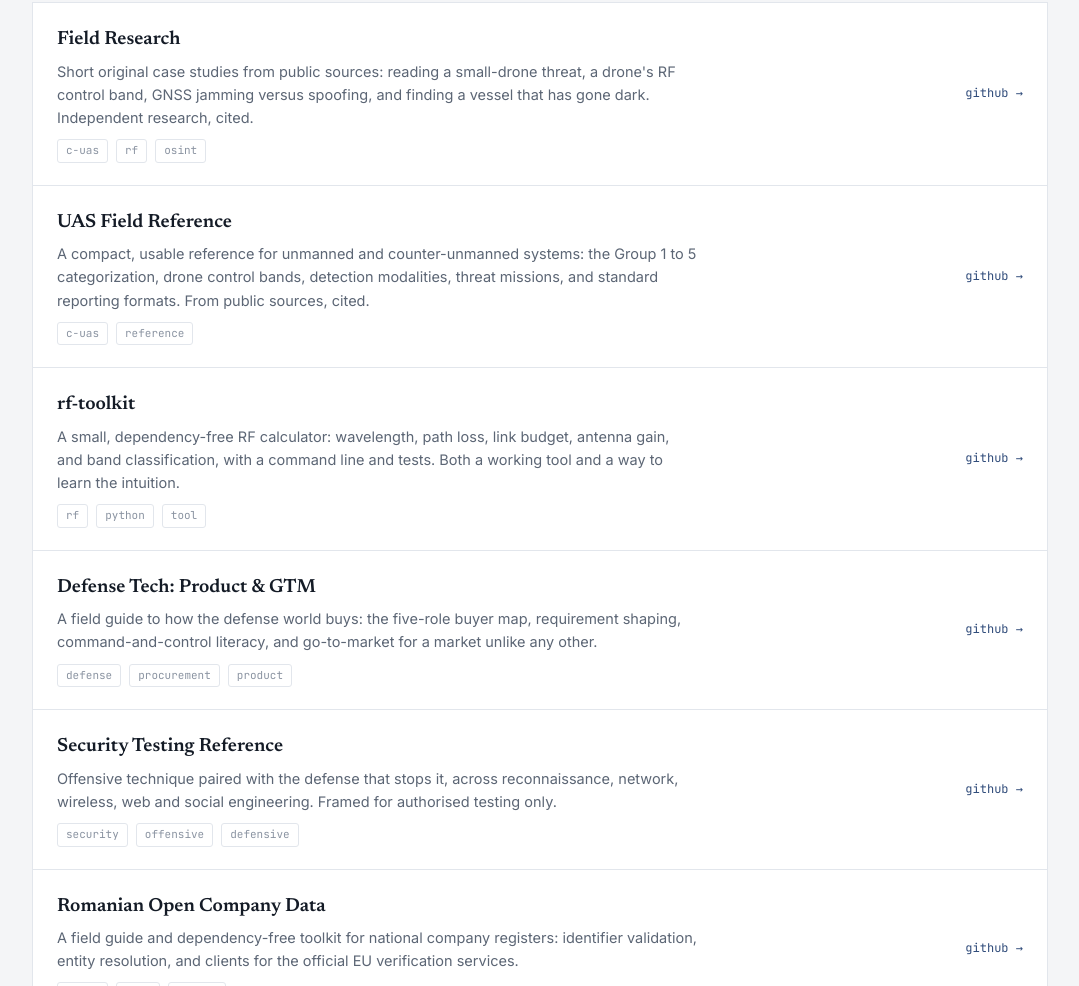
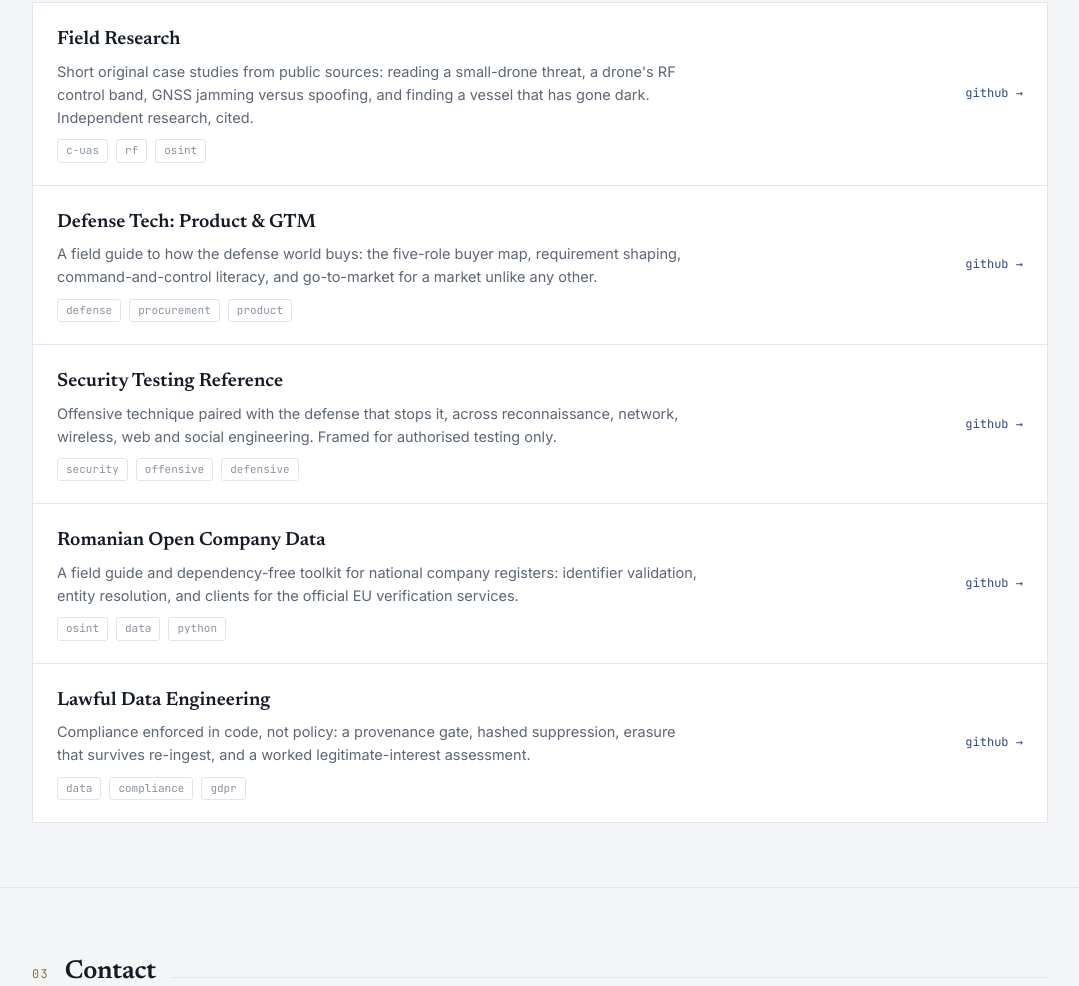
Before and after one commit to darkanalytica1/darkanalytica1.github.io, a plain HTML site: page index.html in a window 1280 px wide. Shown: the part 1420-2406 px from the top of the page, without its empty margins (100-1179 px from the left). Drawn offline with Linux system fonts and the light colour scheme.

Commit message:
Unlink private repos from site

```diff
--- a/index.html
+++ b/index.html
@@ -185,14 +185,6 @@
           <div><div class="t">Field Research</div><div class="d">Short original case studies from public sources: reading a small-drone threat, a drone's RF control band, GNSS jamming versus spoofing, and finding a vessel that has gone dark. Independent research, cited.</div><div class="tags"><span class="tag">c-uas</span><span class="tag">rf</span><span class="tag">osint</span></div></div>
           <div class="go">github →</div>
         </a>
-        <a class="witem" href="https://github.com/darkanalytica1/uas-field-reference" target="_blank" rel="noopener">
-          <div><div class="t">UAS Field Reference</div><div class="d">A compact, usable reference for unmanned and counter-unmanned systems: the Group 1 to 5 categorization, drone control bands, detection modalities, threat missions, and standard reporting formats. From public sources, cited.</div><div class="tags"><span class="tag">c-uas</span><span class="tag">reference</span></div></div>
-          <div class="go">github →</div>
-        </a>
-        <a class="witem" href="https://github.com/darkanalytica1/rf-toolkit" target="_blank" rel="noopener">
-          <div><div class="t">rf-toolkit</div><div class="d">A small, dependency-free RF calculator: wavelength, path loss, link budget, antenna gain, and band classification, with a command line and tests. Both a working tool and a way to learn the intuition.</div><div class="tags"><span class="tag">rf</span><span class="tag">python</span><span class="tag">tool</span></div></div>
-          <div class="go">github →</div>
-        </a>
         <a class="witem" href="https://github.com/darkanalytica1/defence-product-gtm" target="_blank" rel="noopener">
           <div><div class="t">Defense Tech: Product &amp; GTM</div><div class="d">A field guide to how the defense world buys: the five-role buyer map, requirement shaping, command-and-control literacy, and go-to-market for a market unlike any other.</div><div class="tags"><span class="tag">defense</span><span class="tag">procurement</span><span class="tag">product</span></div></div>
           <div class="go">github →</div>
```
